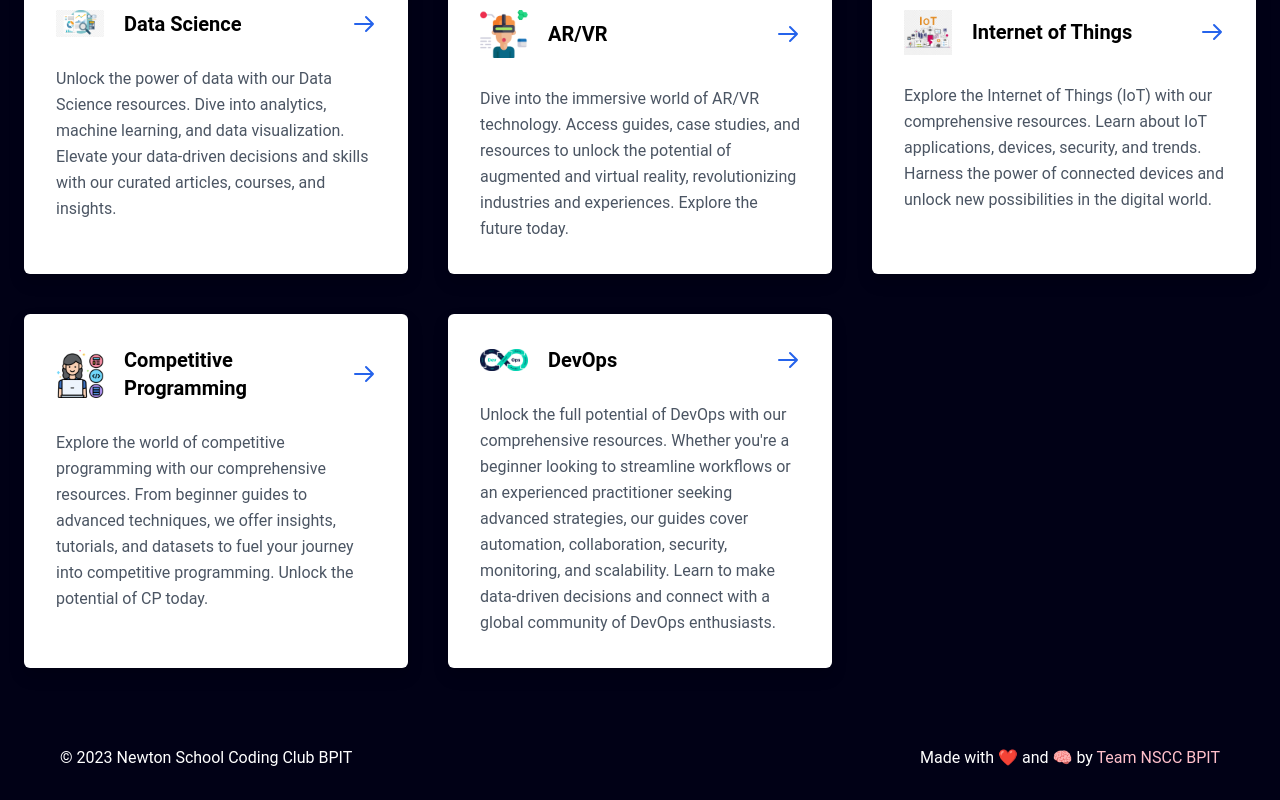
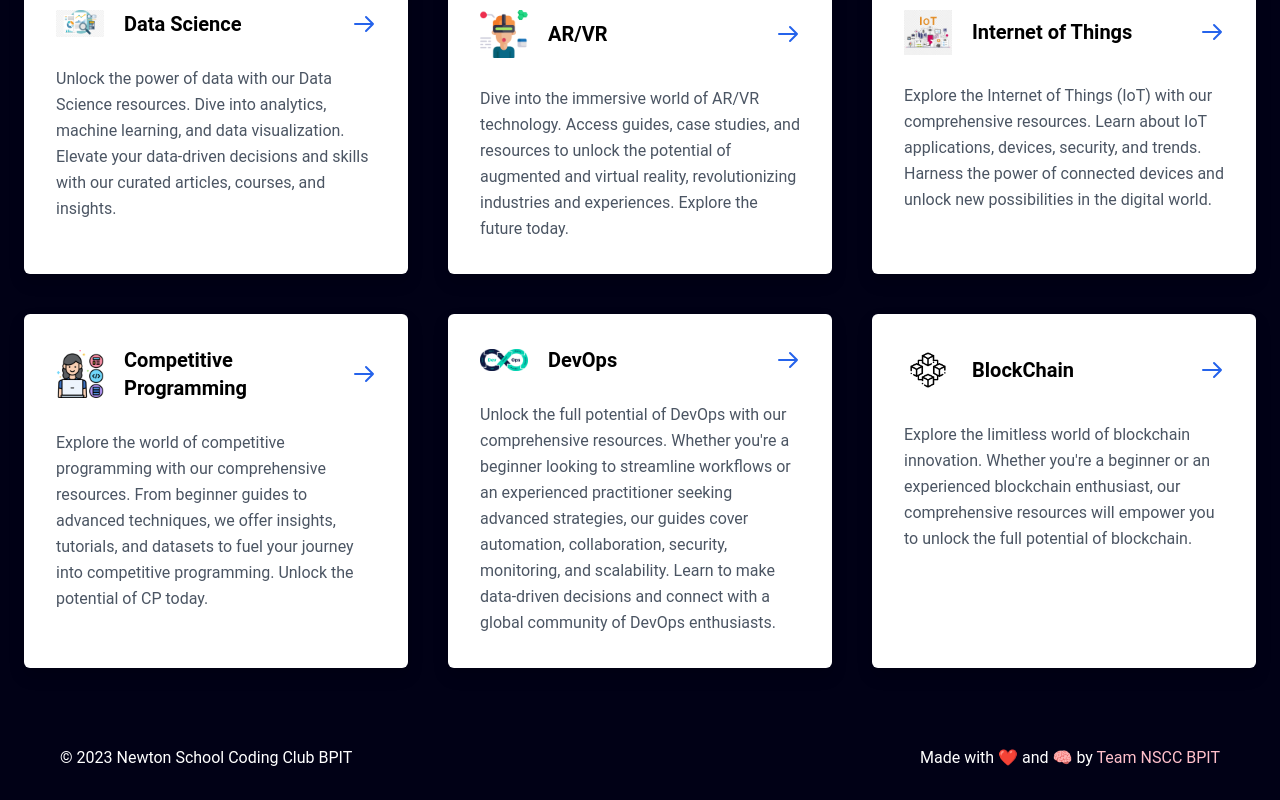
Before and after one commit to namespacecomm/namespace-community-website, a React (Create React App) app: page /resources in a window 1280 px wide. Shown: the part 706-1506 px from the top of the page. Built offline with nearby package versions, Linux system fonts and the light colour scheme; a web font is replaced by a local one.

Commit message:
Added blockchain card

```diff
--- a/src/constants/ResourceMain.js
+++ b/src/constants/ResourceMain.js
@@ -55,5 +55,11 @@ export const ResourceMain = [
     to: "/devops",
     image: require("./ResourceIcons/devops.png"),
   },
-
+  {
+    name: "BlockChain",
+    description:
+      " Explore the limitless world of blockchain innovation. Whether you're a beginner or an experienced blockchain enthusiast, our comprehensive resources will empower you to unlock the full potential of blockchain.",
+    to: "/blockchain",
+    image: require("./ResourceIcons/blockchain.png"),
+  },
 ];
```
